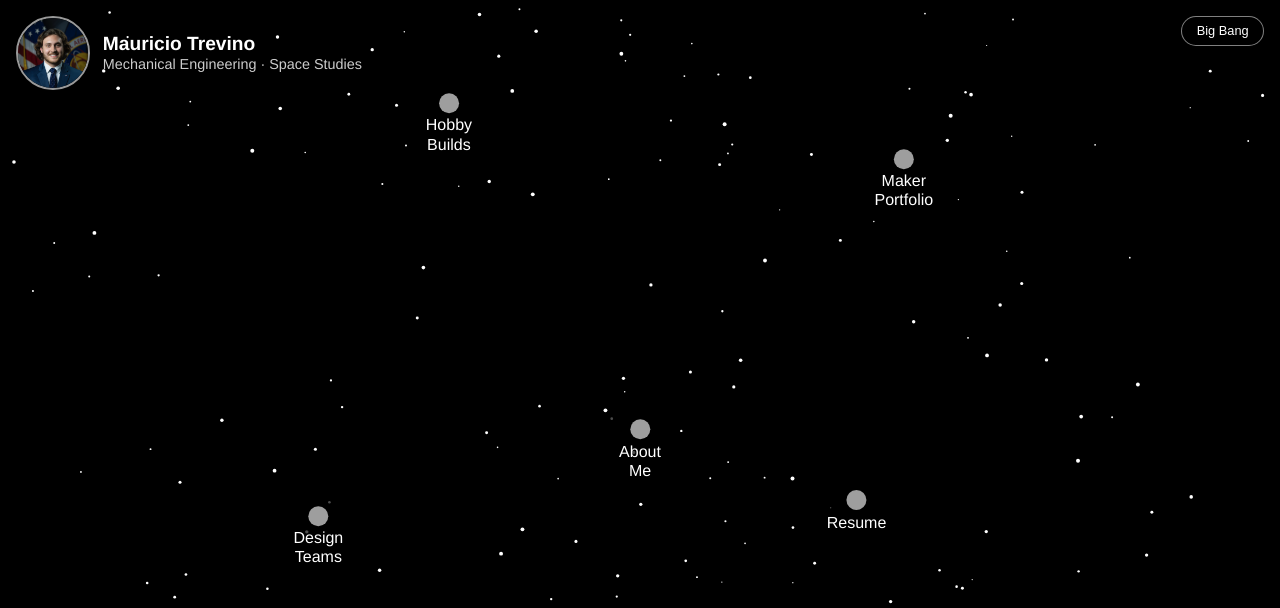
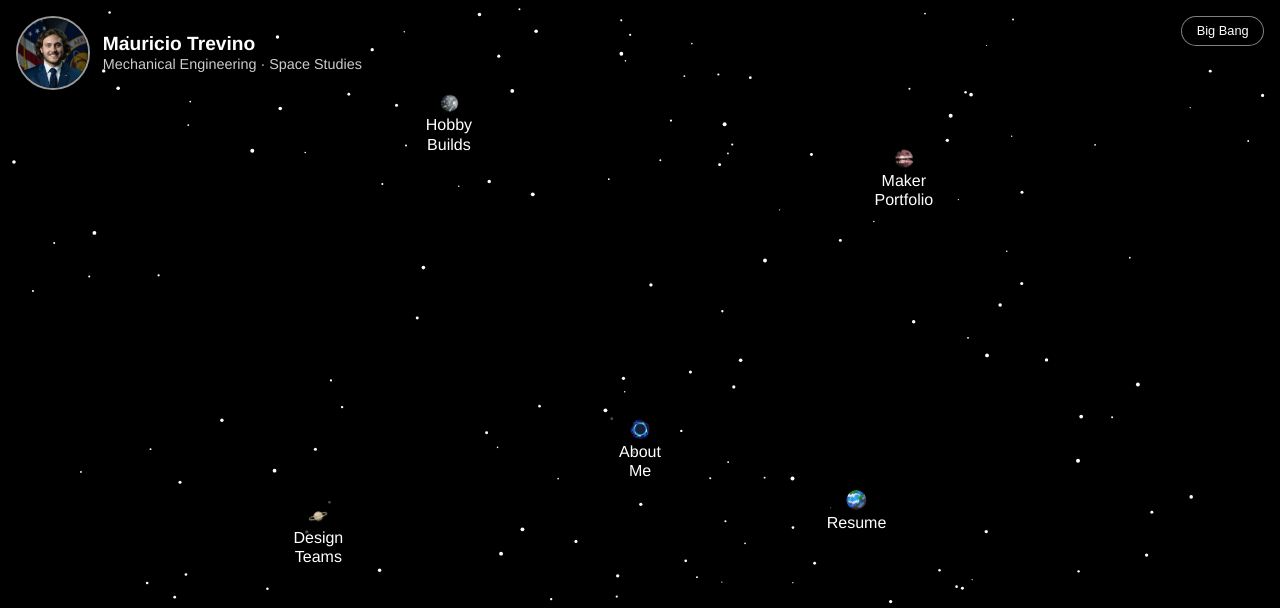
Before and after one commit to MAT-IV/MAT-IV.github.io, a Jekyll site: the page built from index.html, in a window 1280 px wide. Shown: the top 608 px of the page. Built offline with Jekyll 4.4.1, drawn with Linux system fonts in a browser that asks for light colours.

Commit message:
Update main.css

```diff
--- a/assets/css/main.css
+++ b/assets/css/main.css
@@ -122,28 +122,29 @@ html, body {
 
 /* Different planets per item */
 .orbit-about .orbit-planet {
-  background-image: url("{{ '/assets/images/planet-about.png' | relative_url }}");
+  background-image: url("../images/planet-about.png");
 }
 
 .orbit-resume .orbit-planet {
-  background-image: url("{{ '/assets/images/planet-resume.png' | relative_url }}");
+  background-image: url("../images/planet-resume.png");
 }
 
 .orbit-experience .orbit-planet {
-  background-image: url("{{ '/assets/images/planet-experience.png' | relative_url }}");
+  background-image: url("../images/planet-experience.png");
 }
 
 .orbit-teams .orbit-planet {
-  background-image: url("{{ '/assets/images/planet-teams.png' | relative_url }}");
+  background-image: url("../images/planet-teams.png");
 }
 
 .orbit-hobby .orbit-planet {
-  background-image: url("{{ '/assets/images/planet-hobby.png' | relative_url }}");
+  background-image: url("../images/planet-hobby.png");
 }
 
 .orbit-maker .orbit-planet {
-  background-image: url("{{ '/assets/images/planet-maker.png' | relative_url }}");
+  background-image: url("../images/planet-maker.png");
 }
+
 
 
 
```
